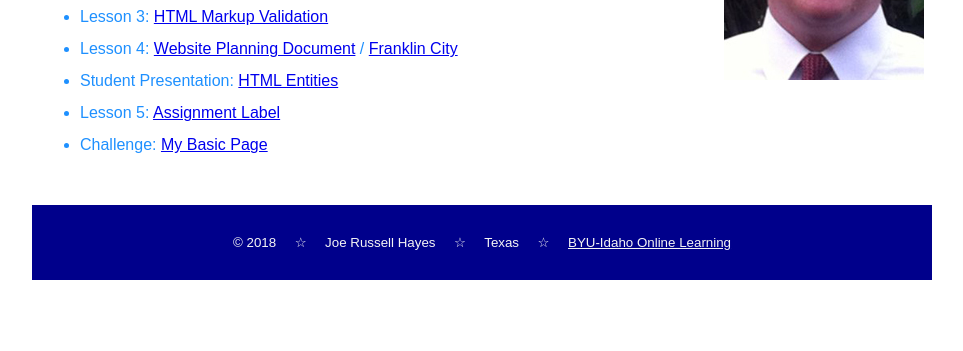
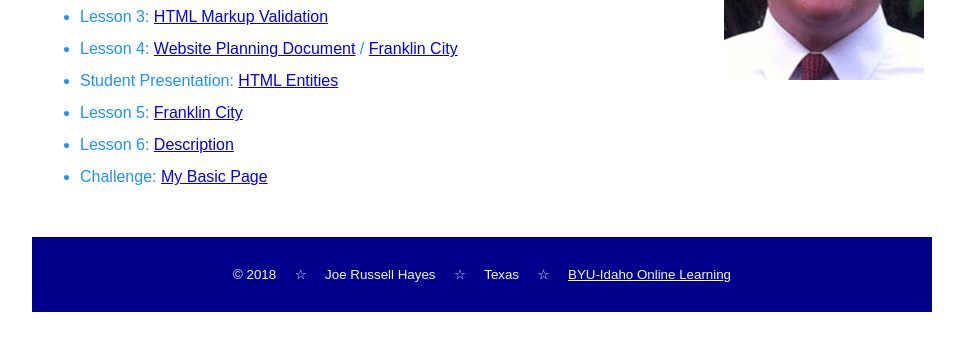
Before and after one commit to kaisbouy/kaisbouy.github.io, a plain HTML site: page index.html in a window 1280 px wide. Shown: the part 221-572 px from the top of the page, without its empty margins (158-1121 px from the left). Drawn offline with Linux system fonts and the light colour scheme.

Commit message:
link Home page to Franklin
link to Franklin

```diff
--- a/index.html
+++ b/index.html
@@ -20,7 +20,8 @@
                 <li>Lesson 3: <a href="../assignments/lesson-3/fixedhtml.html"><!-Replace these labels with actual Lesson names.-> HTML Markup Validation</a></li>
                 <li>Lesson 4: <a href="assignments/lesson-4/site_plan.html">Website Planning Document</a> / <a href="assignments/lesson-4/franklin-4.html">Franklin City</a></li>
                 <li>Student Presentation: <a href="https://youtu.be/OfdmVAavk54">HTML Entities</a></li>
-                <li>Lesson 5: <a href="#">Assignment Label</a></li>
+                <li>Lesson 5: <a href="../kaisbouy.github.io/assignments/lesson-5/franklin-5.html">Franklin City</a></li>
+                <li>Lesson 6: <a href="#">Description</a></li>
                 <li>Challenge: <a href="basicpage.html">My Basic Page</a></li>
             </ul>
         </main>
```
